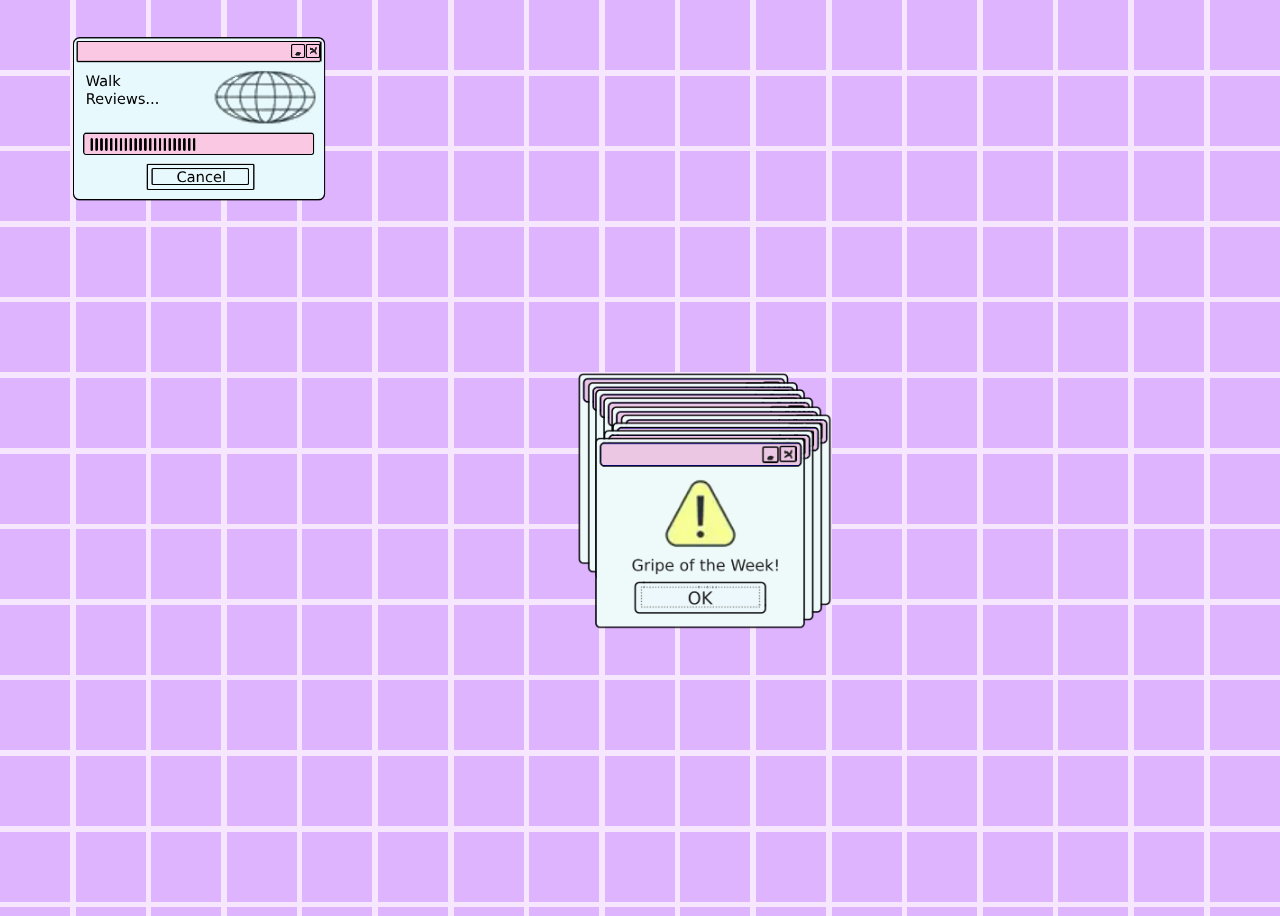
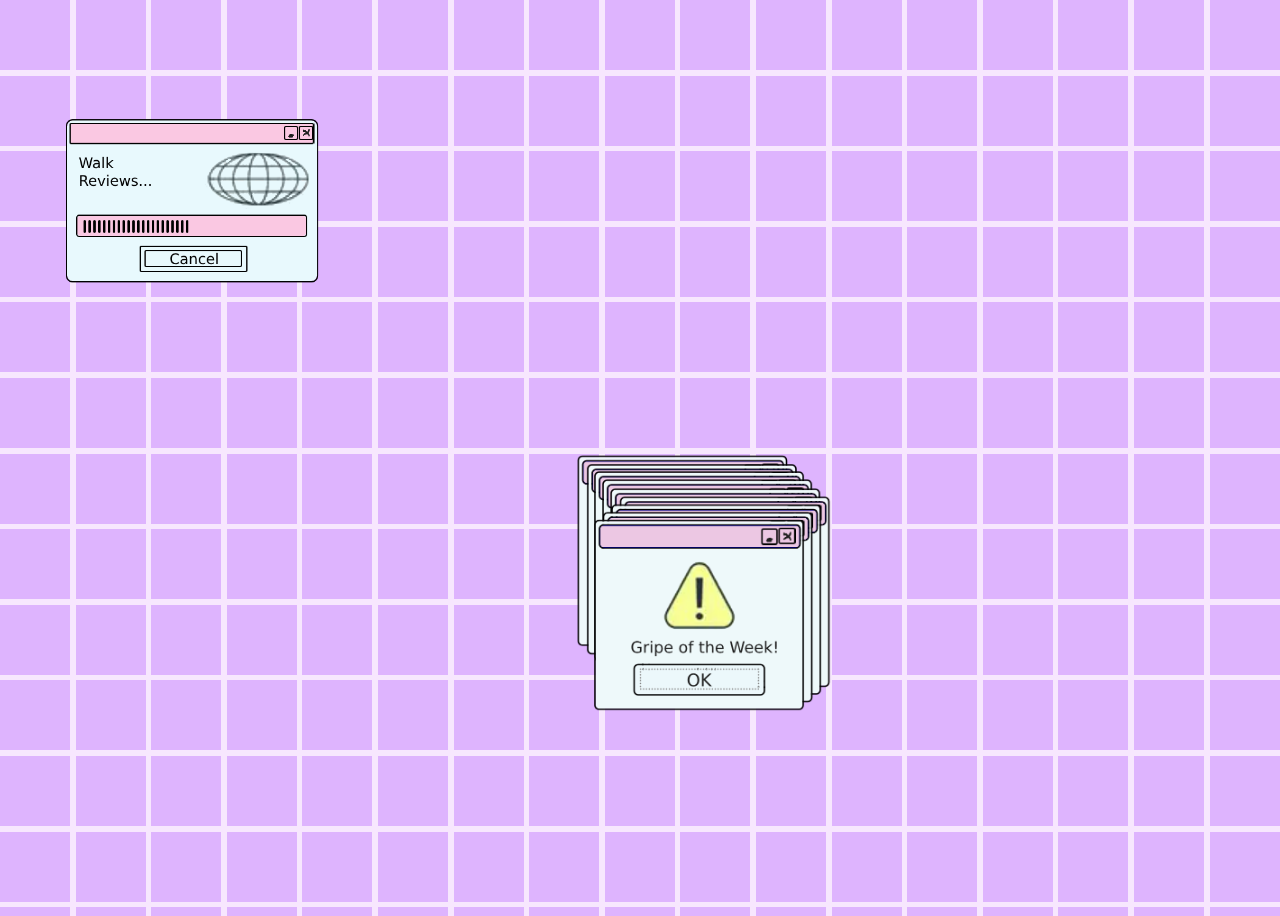
Before and after one commit to JaiMcD/JaiMcD.github.io, a Jekyll site: the page built from index.html, in a window 1280 px wide. Built offline with Jekyll 4.4.1, drawn with Linux system fonts in a browser that asks for light colours.

Commit message:
fixed some positioning

```diff
--- a/_includes/header.html
+++ b/_includes/header.html
@@ -4,6 +4,6 @@
         <a href="index.html"><img src="{{ "/images/Close.png" | relative_url }}" style="height: 100%;"></a>
     </div>
     <div class="header-button-container" >
-        <a href="index.html"><img src=".../images/Minimise.png" style="height: 100%;"></a>
+        <a href="index.html"><img src="{{ "/images/Minimise.png" | relative_url }}" style="height: 100%;"></a>
     </div>
 </div>
--- a/assets/css/main.css
+++ b/assets/css/main.css
@@ -5,6 +5,7 @@
 
 body {
     background-image: url("../../images/background.png");
+    margin: 0;
 }
 
 img:hover {
@@ -64,11 +65,11 @@ img:hover {
 
     #walk-reviews-link {
         grid-column: 2 / span 4;
-        grid-row: 2 / span 3;
+        grid-row: 4 / span 3;
     }
 
     #gripe-of-the-week-link {
         grid-column: 10 / span 4;
-        grid-row: 10 / span 4;
+        grid-row: 12 / span 4;
     }
 }
```
